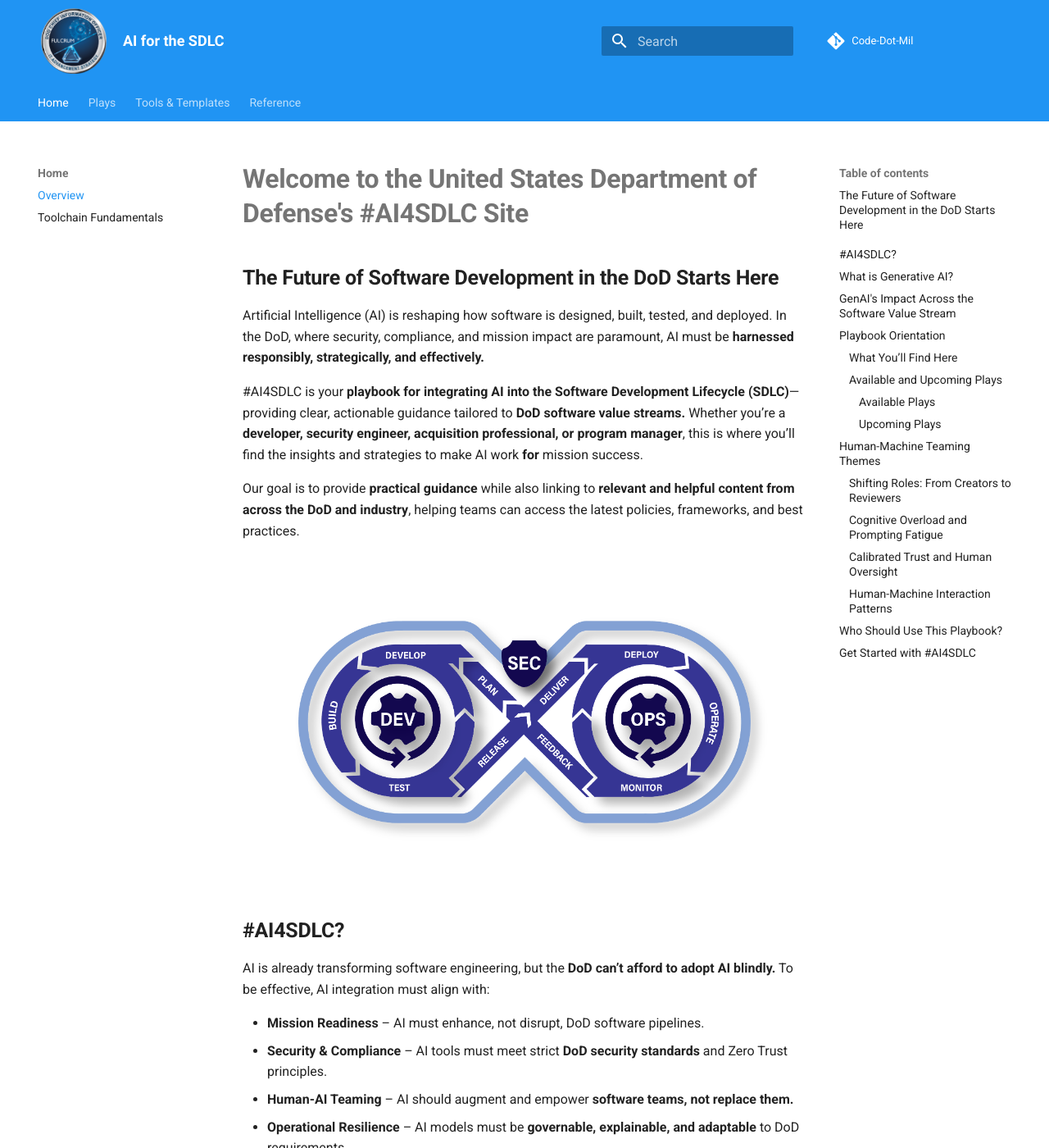
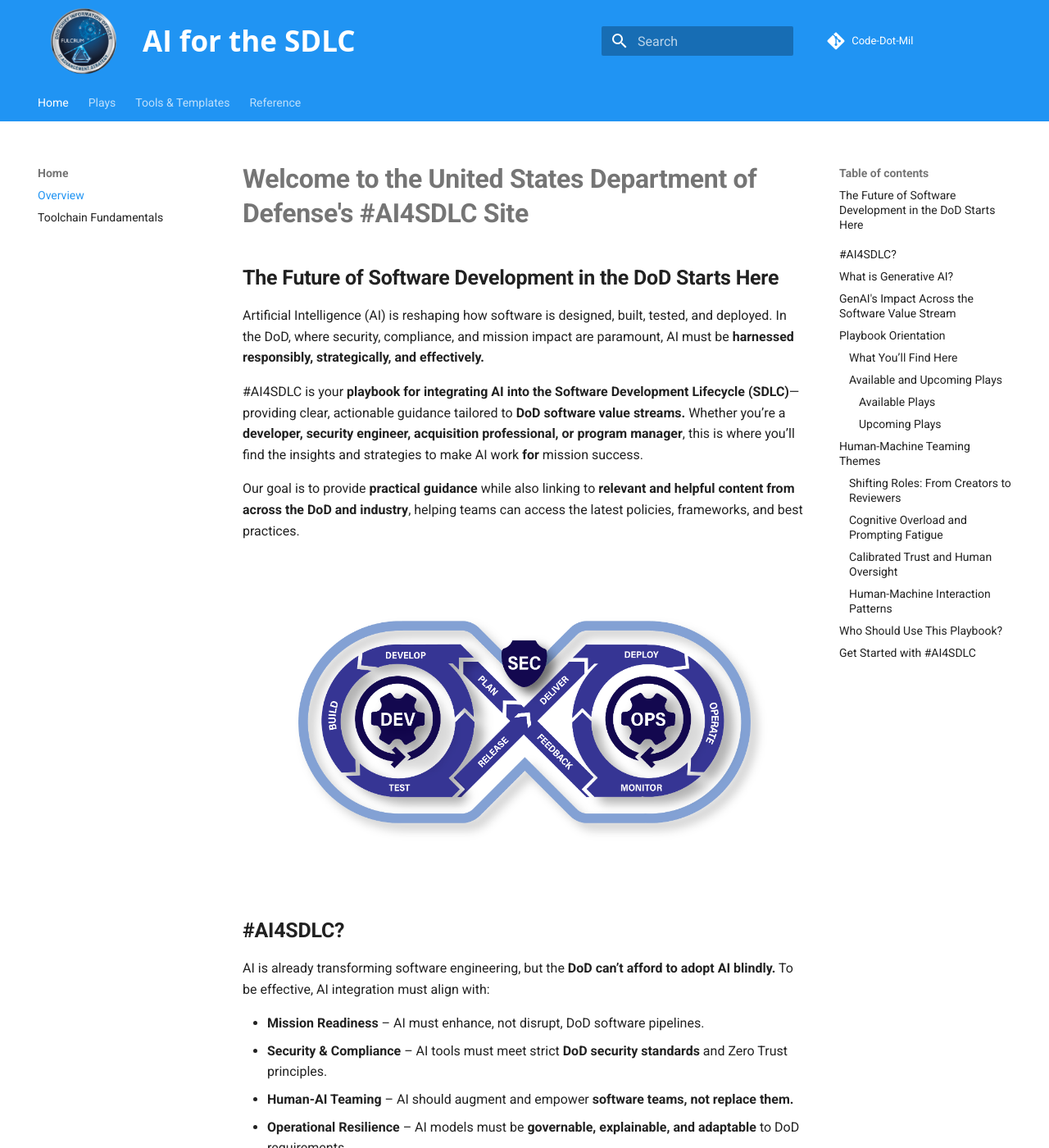
Before and after one commit to Code-dot-mil/AI4SDLC, an MkDocs documentation site: the page built from docs/index.md, in a window 1280 px wide and 1400 px high. Shown: the whole window at 82% size. Built offline with MkDocs 1.6.1 and Material for MkDocs 9.7.7, drawn with Linux system fonts in a browser that asks for light colours.

Commit message:
simplify the CSS

```diff
--- a/docs/stylesheets/extra.css
+++ b/docs/stylesheets/extra.css
@@ -1,19 +1,15 @@
-/* Keep the logo size (this is working) */
-.md-header .md-header__inner .md-header__button.md-logo img,
-.md-header .md-header__inner .md-header__button.md-logo svg {
+/* Logo styling */
+.md-header .md-header__button.md-logo img,
+.md-header .md-header__button.md-logo svg {
     height: 4rem !important;
     width: 4rem !important;
-    max-height: none !important;
-    max-width: none !important;
 }
 
-/* Keep header height */
+/* Header container */
 .md-header {
     height: 5rem !important;
-    min-height: 5rem !important;
 }
 
-/* Force inner container alignment */
 .md-header .md-header__inner {
     height: 5rem !important;
     display: flex !important;
@@ -21,34 +17,11 @@
     padding: 0.5rem 1rem !important;
 }
 
-/* Keep logo container */
-.md-header .md-header__button.md-logo {
-    height: 4rem !important;
-    width: 4rem !important;
-    padding: 0 !important;
-    margin: 0 1rem 0 0 !important;
+/* Title styling with font changes */
+.md-header .md-header__title {
     display: flex !important;
     align-items: center !important;
-    justify-content: center !important;
+    font-family: 'Open Sans', sans-serif !important;
+    font-size: 1.75rem !important;
+    font-weight: 600 !important;
 }
-
-/* Nuclear option for title alignment */
-.md-header .md-header__inner .md-header__title {
-    height: 5rem !important;
-    display: flex !important;
-    align-items: center !important;
-    line-height: 5rem !important;
-    margin: 0 !important;
-    padding: 0 !important;
-    position: relative !important;
-    top: 0 !important;
-}
-
-/* Force the actual text element */
-.md-header .md-header__title .md-ellipsis {
-    line-height: 5rem !important;
-    vertical-align: middle !important;
-    display: flex !important;
-    align-items: center !important;
-    height: 5rem !important;
-}
```
